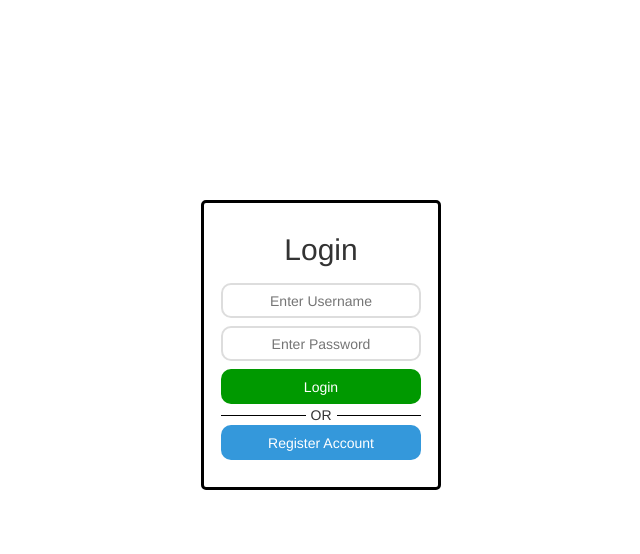
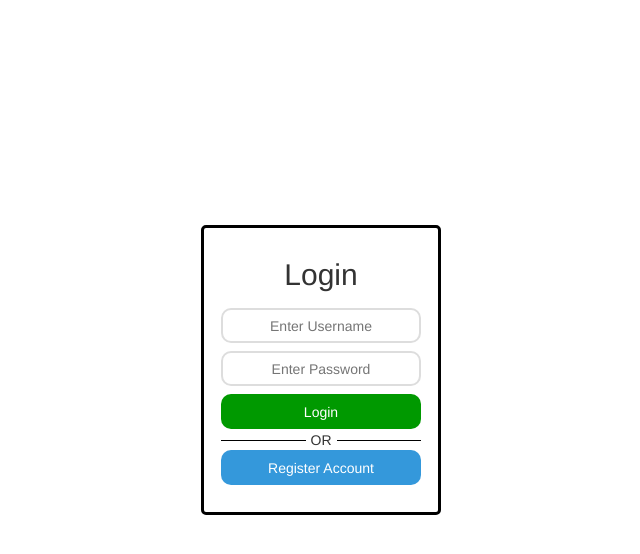
Before and after one commit to longines/web, a CodeIgniter app: page / in a window 1280 px wide. Shown: the top 554 px of the page, without its empty margins (314-954 px from the left). Run offline with CodeIgniter, Linux system fonts and the light colour scheme; some libraries are stand-ins or nearby versions.

Commit message:
fourth commit

```diff
--- a/application/views/login_view.php
+++ b/application/views/login_view.php
@@ -30,6 +30,7 @@
 				$('#create').click(function(){
 					$('#register_id').dialog({
 						width: 400,
+						closeText: "[X]" ,
 						draggable: false,
 						// modal: true,
 						show: {
--- a/includes/main-style.css
+++ b/includes/main-style.css
@@ -11,7 +11,7 @@
 	left: 50%;
 	width: auto !important;
 	height: auto !important;
-	margin-top: -200px;
+	margin-top: -175px;
 	margin-left: -125px;
 	border-style: solid;
 	border-radius: 5px;
```
